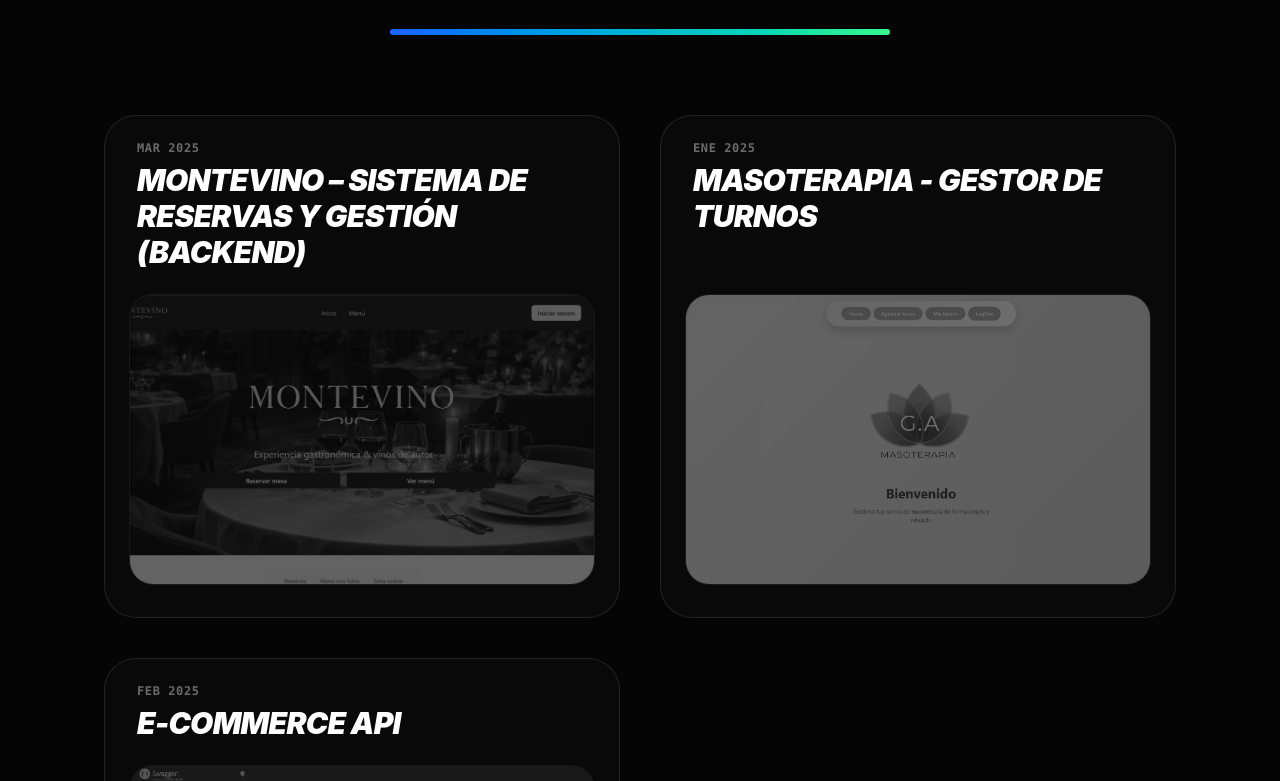
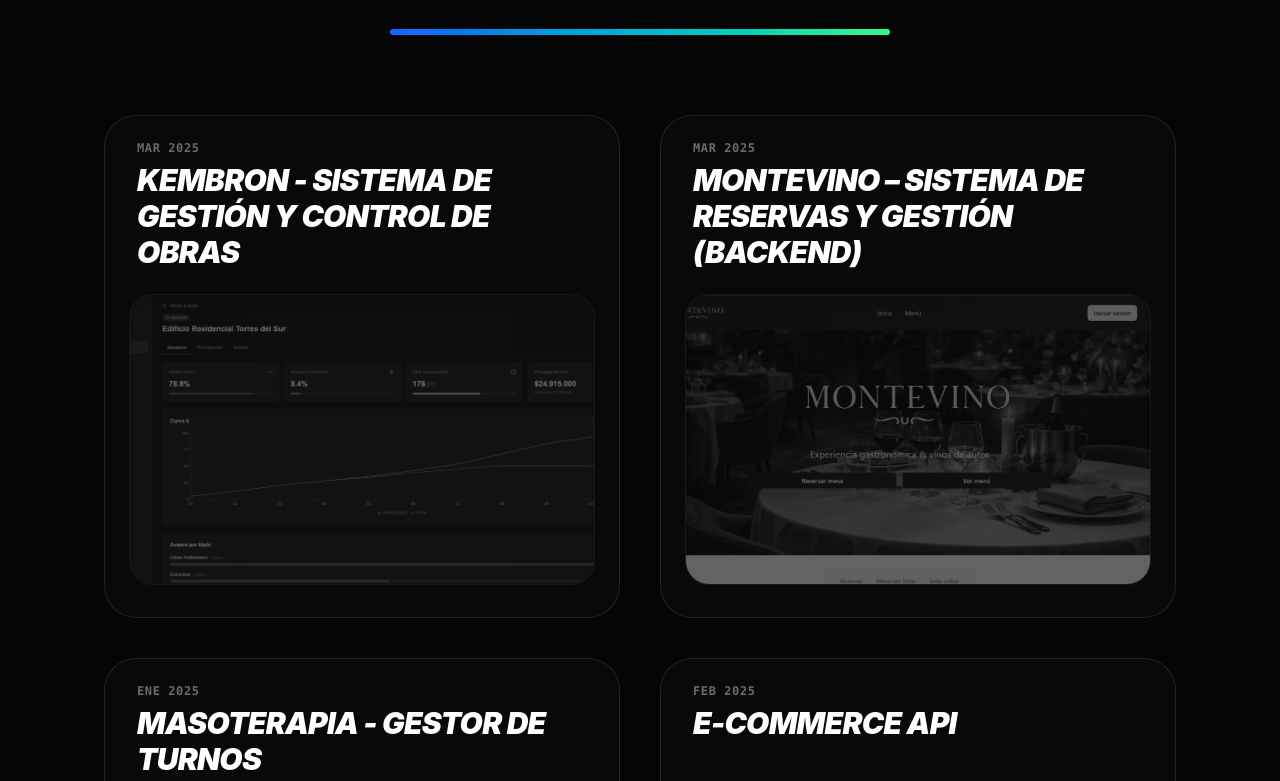
Before and after one commit to Vlorenzo4/Portfolio-Valentin, a Next.js app in the folder front/: page / in a window 1280 px wide. Shown: the part 959-1740 px from the top of the page. Built offline with nearby package versions, Linux system fonts and the light colour scheme.

Commit message:
actualizacion de portfolio

```diff
--- a/front/src/data/proyectos.ts
+++ b/front/src/data/proyectos.ts
@@ -11,6 +11,25 @@
 export const misProyectos: Proyecto[] = [
   {
     id: 1,
+    titulo: "Kembron - Sistema de Gestión y Control de Obras",
+    anio: " Mar 2025",
+    descripcion: `Kembron es una plataforma web para la gestión de obras de construcción, con dos tipos de acceso según el rol del usuario. Desde el panel de administrador se puede ver un dashboard global con el estado de todas las obras, crear y editar obras, armar el presupuesto de cada una por títulos e ítems (incluyendo adicionales y deductivos), definir la programación semanal de trabajo, visualizar el avance mediante gráficos de Gantt y Curva S, y gestionar los usuarios asignando supervisores a cada obra. Desde el panel de supervisor, pensado para usarse desde el celular directamente en el sitio de obra, se pueden ver solo las obras asignadas, cargar el avance real de cada ítem del presupuesto y registrar los gastos clasificados por categoría. Internamente, el sistema calcula de forma automática el presupuesto teórico y real de cada obra, lo ejecutado hasta el momento, el porcentaje de avance físico por ítem y por obra, y el avance económico, comparando lo gastado contra el presupuesto disponible.`,
+    imagen: "/projects/obras.png",
+    tags: [
+      "NextJS",
+      "TypeScript",
+      "PostgreSQL",
+      "Prisma",
+      "Supabase",
+      "TailwindCSS",
+      "Recharts",
+      "Vercel ",
+      "Claude Code",
+    ],
+    github: "https://github.com/Vlorenzo4/proyecto-prueba-kembron",
+  },
+  {
+    id: 2,
     titulo: "MonteVino – Sistema de Reservas y Gestión (Backend)",
     anio: " Mar 2025",
     descripcion: `Montevino es una aplicación diseñada para optimizar la gestión de reservas en restaurantes, permitiendo a los usuarios reservar mesas, seleccionar platos y confirmar su reserva mediante pagos online.
@@ -33,7 +52,7 @@
     github: "https://github.com/montevinoPF/Montevino-Back",
   },
   {
-    id: 2,
+    id: 3,
     titulo: "Masoterapia - Gestor de turnos",
     anio: " Ene 2025",
     descripcion: `Desarrollé un sistema de turnos full stack donde se pueden crear, reservar y gestionar horarios. Trabajé el backend con Node.js y el frontend con React, implementando autenticación, manejo de disponibilidad y lógica de reservas.`,
@@ -42,7 +61,7 @@
     github: "https://github.com/Vlorenzo4/GestorDeTurnos",
   },
   {
-    id: 3,
+    id: 4,
     titulo: "E-Commerce API",
     anio: "Feb 2025",
     descripcion: `Desarrollo de una API backend para una plataforma de e-commerce, enfocada en la gestión de usuarios, productos y órdenes.
```
Also changed, not shown: front/public/projects/obras.png (added), 1 other file (tests, documents, lock files or other folders).
